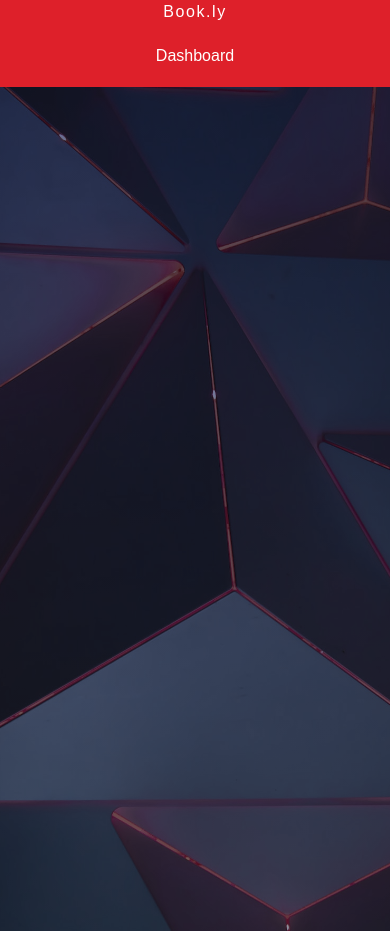
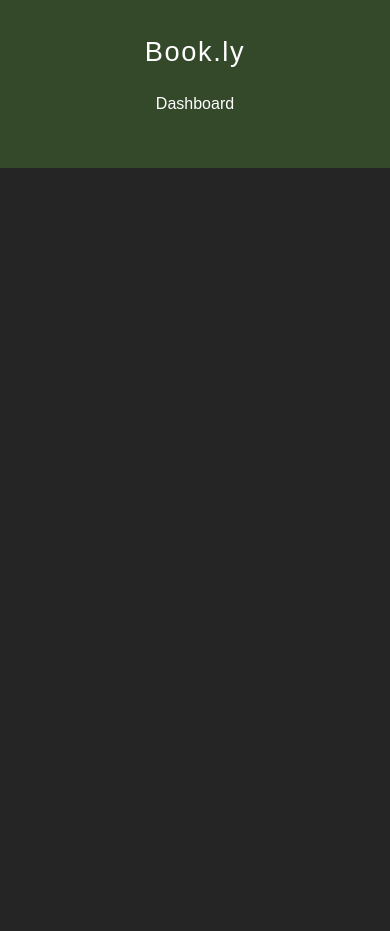
Before and after one commit to mud-ali/bookly, a React (Vite) app: page / in a window 390 px wide. After the commit the page ends 844 px from the top, so only its background shows below. Built offline with nearby package versions, Linux system fonts and the light colour scheme.

Commit message:
tailwindify css

```diff
--- a/src/components/Header.tsx
+++ b/src/components/Header.tsx
@@ -5,7 +5,7 @@ import headerConfig from "../config/header";
 
 const Header = () => {
     return (
-        <header>
+        <div className="header py-4">
             <Link to="/">
                 <h1>{headerConfig.siteName}</h1>
             </Link>
@@ -22,7 +22,7 @@ const Header = () => {
                     }
                 </ul>
             </nav>
-        </header>
+        </div>
     );
 }
 
--- a/src/css/Home.css
+++ b/src/css/Home.css
@@ -1,7 +1,3 @@
-body {
-    overflow: hidden;
-}
-
 main.home-body {
     margin: 0;
     width: 100vw;
@@ -9,53 +5,3 @@ main.home-body {
     padding: 2rem;
     position: relative;
 }
-
-main.home-body::before {
-    filter: grayscale(0.5);
-    background: linear-gradient(rgba(20, 46, 174, 0.657), rgba(25, 56, 119, 0.498)), url("/abstract1.jpg");
-    background-blend-mode: multiply;
-    background-size: cover;
-    background-repeat: no-repeat;
-    height: 100vh;
-    width: 100vw;
-    content: "";
-    display: block;
-    position: absolute;
-    top: 0;
-    left: 0;
-    z-index: -1;
-}
-
-main h2 {
-    font-size: 6rem;
-    z-index: 2;
-    font-weight: 400;
-    margin-bottom: 1rem;
-    margin-left: 6rem;
-    font-family: "Jost", sans-serif;
-    text-transform: uppercase;
-    text-shadow: 0 0 20px #000000;
-}
-
-.spin {
-    animation: spin 5s ease-in-out infinite both alternate;
-    height: 10rem;
-    margin: 0 auto;
-    display: block;
-}
-
-@media screen and (max-width: 768px) {
-    main.home-body::before {
-        top: 0;
-        background-position: center;
-    }
-}
-
-@keyframes spin {
-    0% {
-        transform: rotate(0deg) translateY(0);
-    }
-    100% {
-        transform: rotate(360deg) translateY(50%);
-    }
-}
--- a/src/css/header.css
+++ b/src/css/header.css
@@ -1,26 +1,27 @@
-header {
+div.header {
     display: flex;
     flex-direction: row;
     justify-content: space-between;
     align-items: center;
-    padding: 0 20px;
-    background-color: rgb(222, 32, 42);
+    padding: 2rem 20px;
+    background-color: rgb(52, 72, 42);
     margin: 0;
     box-sizing: border-box;
     font-family: 'Ubuntu', sans-serif;
 }
 
-header a {
+div.header a {
     text-decoration: none;
 }
 
-header h1 {
-    font-family: 'Agdasima', sans-serif;
+div.header h1 {
+    font-family: 'Ubuntu', sans-serif;
+    font-size: 1.7rem;
     letter-spacing: 0.10rem;
     color: white;
 }
 
-header ul {
+div.header ul {
     display: flex;
     flex-direction: row;
     justify-content: space-between;
@@ -28,21 +29,21 @@ header ul {
     list-style: none;
 }
 
-header ul li {
+div.header ul li {
     margin: 0 1rem;
 }
 
-header ul li a {
+div.header ul li a {
     text-decoration: none;
     color: rgb(255, 255, 255);
 }
 
 @media screen and (max-width: 768px) {
-    header {
+    div.header {
         flex-direction: column;
     }
 
-    header ul {
+    div.header ul {
         width: 100vw;
         flex-direction: column;
         justify-content: center;
@@ -52,7 +53,7 @@ header ul li a {
         padding: 3vw;
     }
 
-    header ul>li, header ul>li>a {
+    div.header ul>li, div.header ul>li>a {
         box-sizing: border-box;
         margin: 0.5rem auto;
         width: 100%;
```
